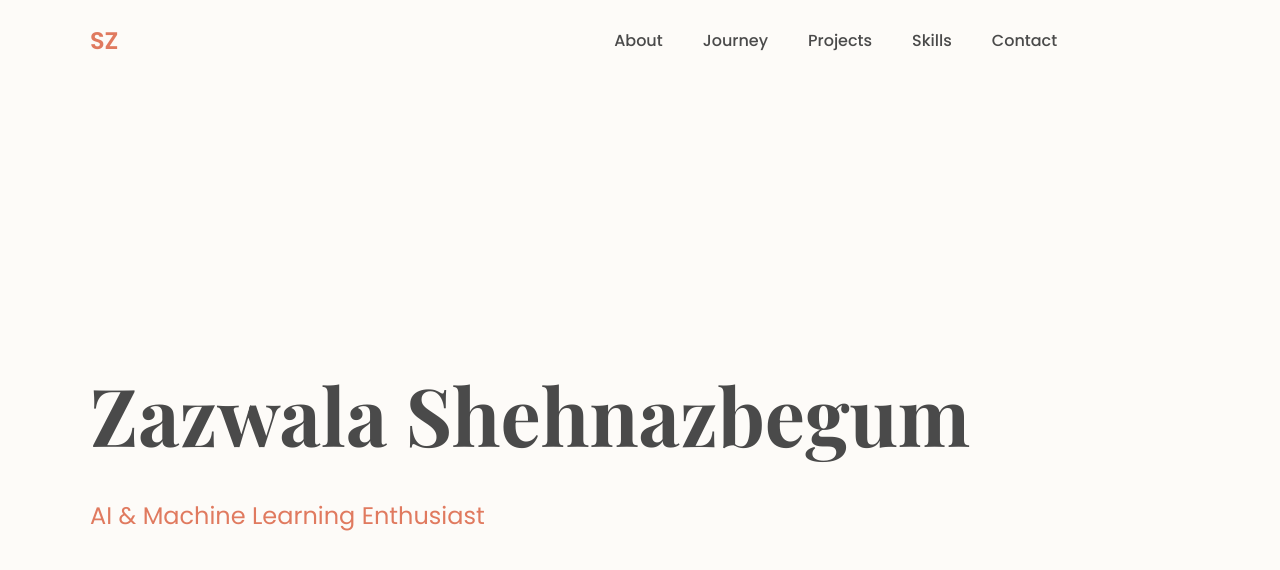
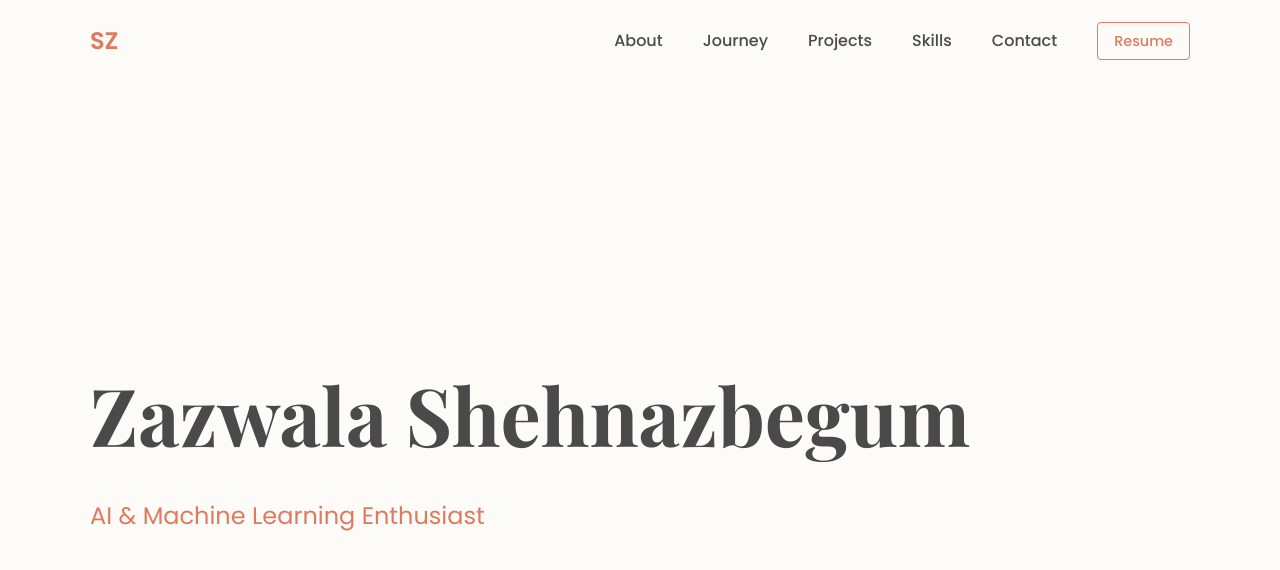
Before and after one commit to Shehnazzazwala/Portfolio, a React (Vite) app: page / in a window 1280 px wide. Shown: the top 570 px of the page. Built offline with nearby package versions, Linux system fonts and the light colour scheme.

Commit message:
solved resume button issue updated

```diff
--- a/src/components/Navbar/Navbar.css
+++ b/src/components/Navbar/Navbar.css
@@ -79,8 +79,9 @@
   color: var(--primary-accent);
   text-decoration: none;
   font-weight: 500;
-  transition: all 0.3s ease;
+  /* transition: all 0.3s ease; */
   font-size: 0.9rem;
+  opacity: 1;
 }
 
 .navbar-resume-button:hover {
```
